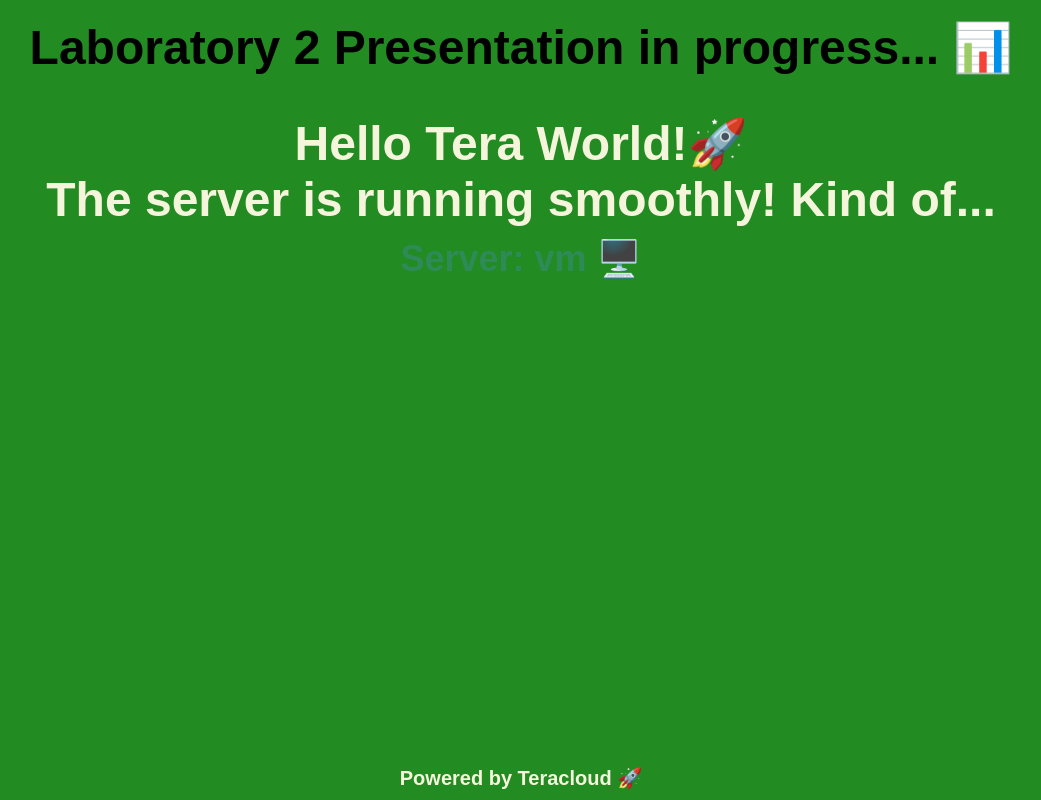
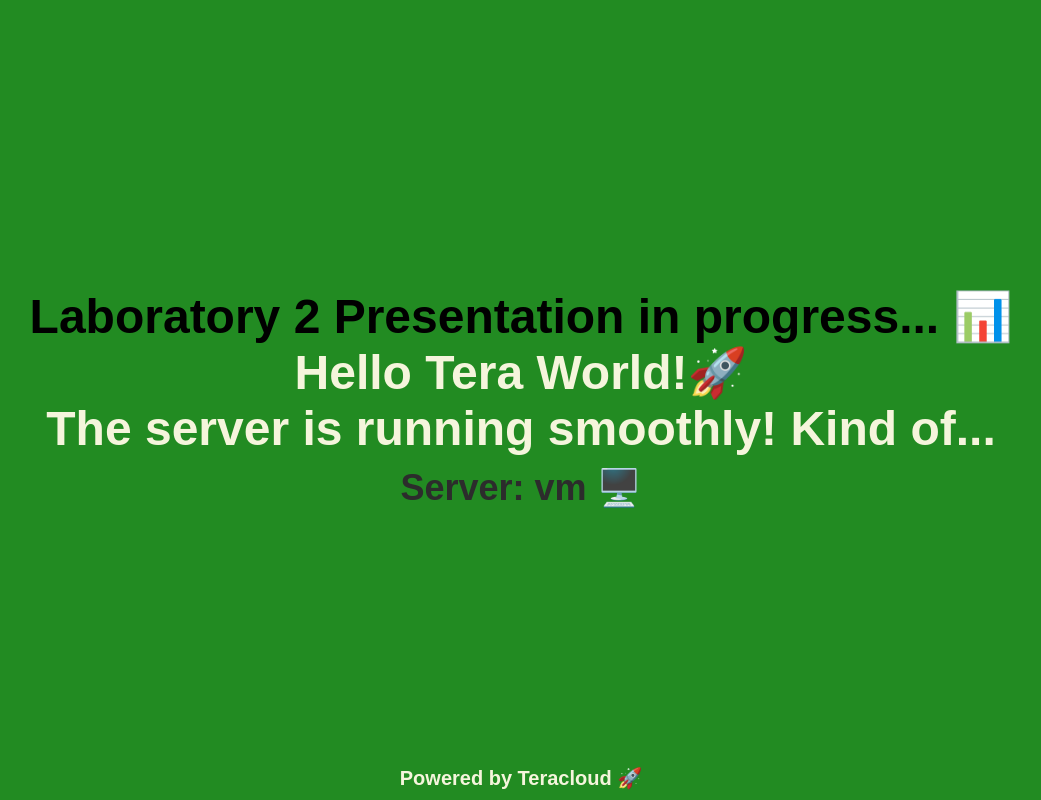
Before and after one commit to AriGVidal/Laboratorio2, a PHP site: page / in a window 1280 px wide. Shown: the whole page, without its empty margins (119-1160 px from the left). Run offline with PHP 8.4, Linux system fonts and the light colour scheme.

Commit message:
Changing color in index.php for better readability

```diff
--- a/index.php
+++ b/index.php
@@ -9,7 +9,7 @@
             background-color: #228B22;
             display: flex;
             flex-direction: column;
-            justify-content: flex-start;
+            justify-content: center;
             align-items: center;
             height: 100vh;
             margin: 0;
@@ -21,16 +21,16 @@
             font-size: 48px;
             font-weight: bold;
             margin-top: 20px;
-            margin-bottom: 40px;
         }
         .content {
             text-align: center;
             color: #f5f5dc;
             font-size: 48px;
             font-weight: bold;
+            margin-bottom: 20px;
         }
         .server-info {
-            color: #2E8B57;
+            color: #2C2C2C;
             font-size: 36px;
             font-weight: bold;
         }
```
